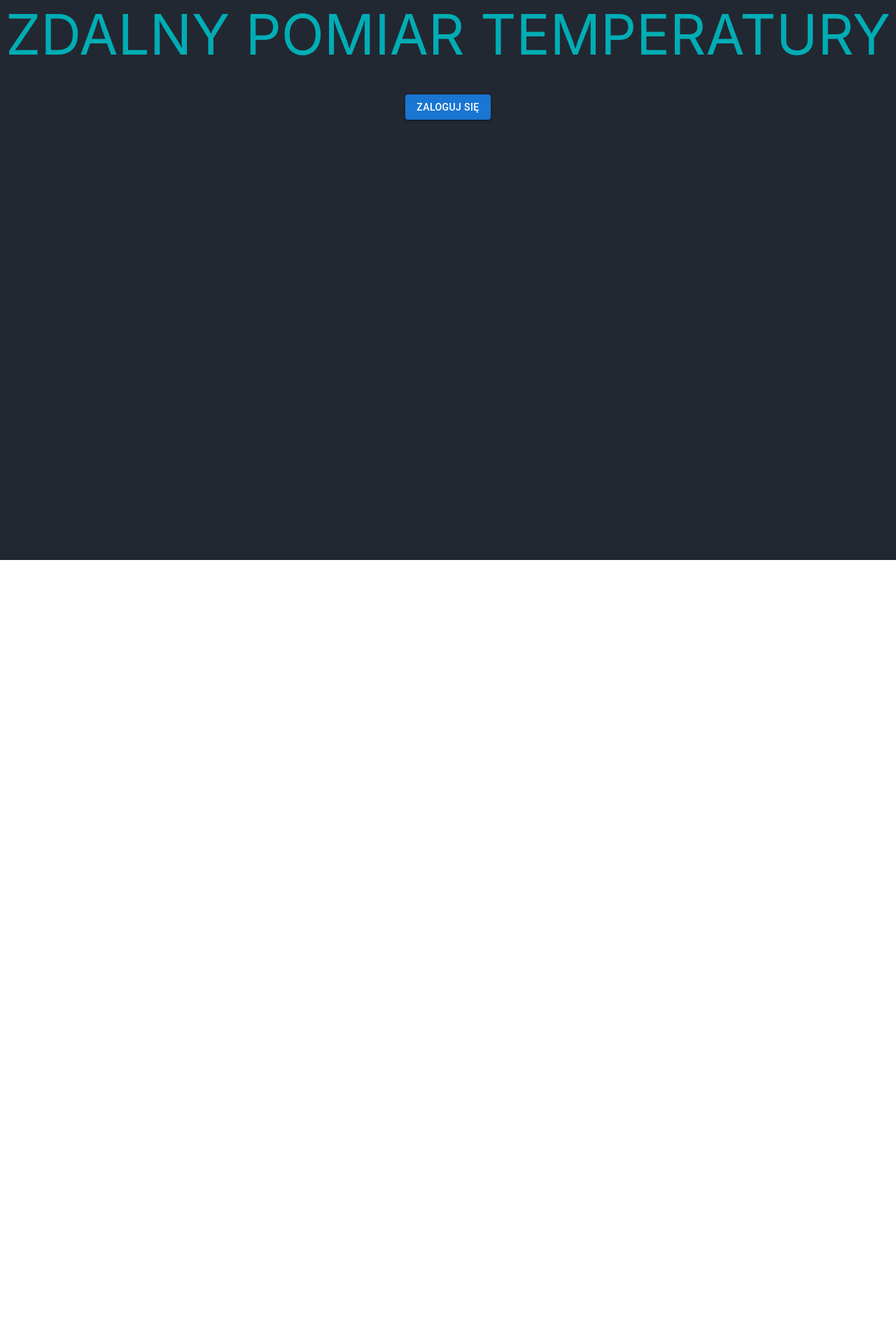
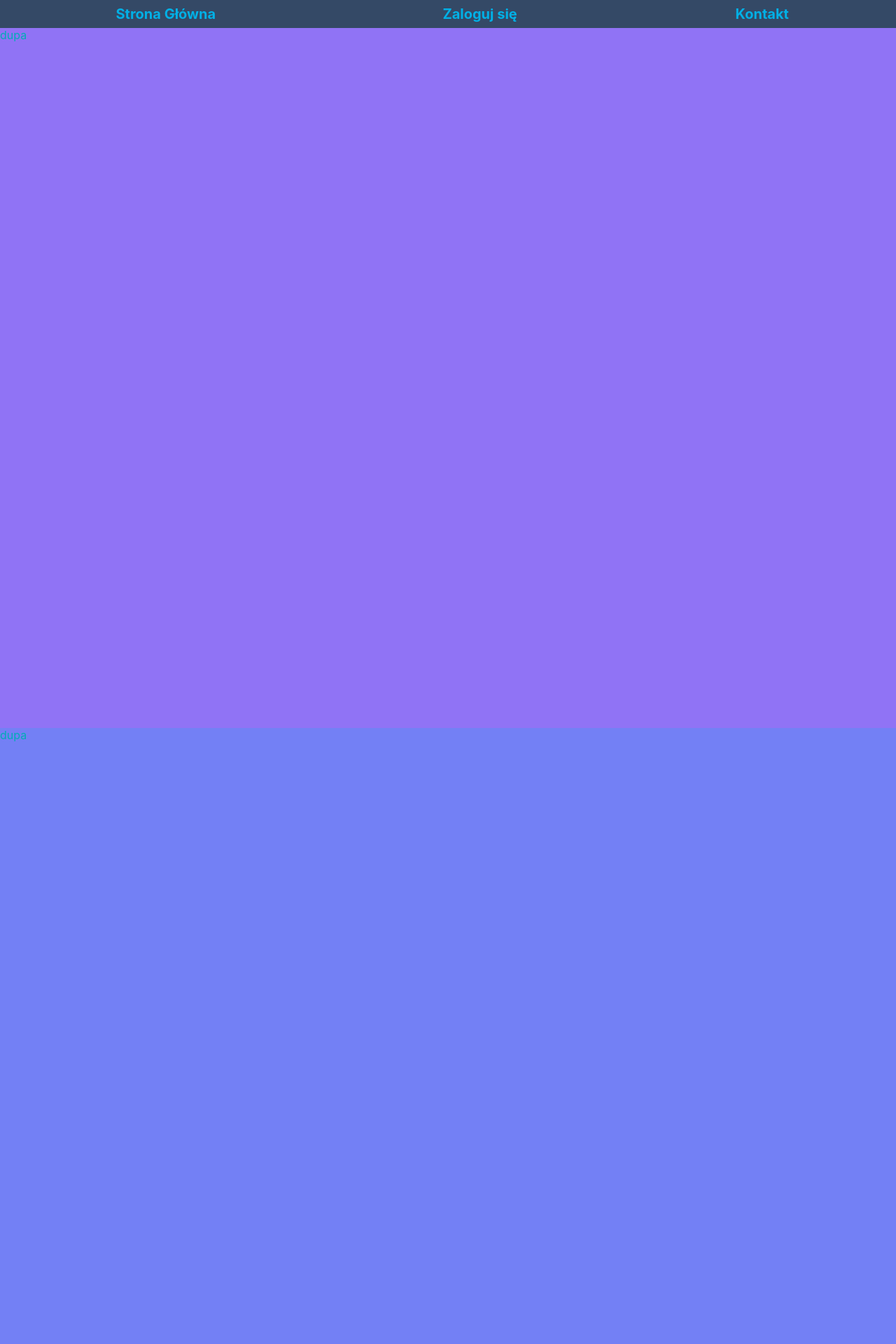
Before and after one commit to ArkJem/IoT_Remote_Measure, a React (Create React App) app in the folder frontend/temp_measurement/: page / in a window 1280 px wide. Shown: the top 1920 px of the page at 70% size. Before the commit the page ends 800 px from the top, so only its background shows below. Built offline with nearby package versions, Linux system fonts and the light colour scheme.

Commit message:
edited front page

```diff
--- a/frontend/temp_measurement/src/components/FrontPg/FrontPage.css
+++ b/frontend/temp_measurement/src/components/FrontPg/FrontPage.css
@@ -1,11 +1,54 @@
-.frontPg {
-    width: auto;
-    height: 100vh;
-    text-align: center;
+.container {
+    width: 100%;
+    height: 100%;
     background-color:#222831;
     color:#00ADB5;
-    font-size: 80px;
+    min-height: 1000px;
+    min-width: 1000px;
 }
-.btn{
-    float: inherit;
+
+table {
+    background: #344966;
+    width: 100%;
+    border-collapse: collapse;
+    height: 5vh;
 }
+link {
+    position: absolute;
+    top: 0;
+    right: 0;
+    text-decoration: none;
+    color: #007bff; /* Adjust the color as needed */
+}
+a{
+    margin: 100px;
+    color:#00B0E6;
+    text-decoration: none;
+    font-size: 20px;
+
+}
+a:hover
+{
+    background: #B4CDED;
+    border-radius: 5%;
+}
+.main
+{
+    background: #9073F5;
+    width: auto;
+    height: 1000px;
+    box-sizing: border-box;
+}
+
+.afterMain{
+    background:#7380F5;
+    width: auto;
+    height: 1000px;
+    box-sizing: border-box;
+}
+.footer{
+    background: #BA73F5;
+    width: auto;
+    height: 100px;
+    box-sizing: border-box;
+}
--- a/frontend/temp_measurement/src/components/FrontPg/FrontPage.js
+++ b/frontend/temp_measurement/src/components/FrontPg/FrontPage.js
@@ -4,10 +4,32 @@ import {Button} from "@mui/material";
 export default function FrontPage(){
     const text = useTypingEffect("ZDALNY POMIAR TEMPERATURY",150);
     return(
-            <div className={"frontPg"}>{text}
-            <div>
-                <Button className={"btn"} variant="contained" href={"/login"}>Zaloguj się </Button>
+        <div className={'container'}>
+            <div className='topMenu'>
+                <div className={"table"}>
+                <table>
+                    <tr>
+                        <th><a id={'link'} href="/">Strona Główna</a></th>
+                        <th><a id={'link'} href={"/login"}>Zaloguj się</a></th>
+                        <th><a id={'link'} href={""}>Kontakt</a></th>
+                    </tr>
+                </table>
+                </div>
             </div>
+
+            <div className={'main'}>
+                dupa
             </div>
+
+            <div className={'afterMain'}>
+                dupa
+            </div>
+
+            <div className={'footer'}>
+                dupa
+            </div>
+
+
+        </div>
     )
 }
```
